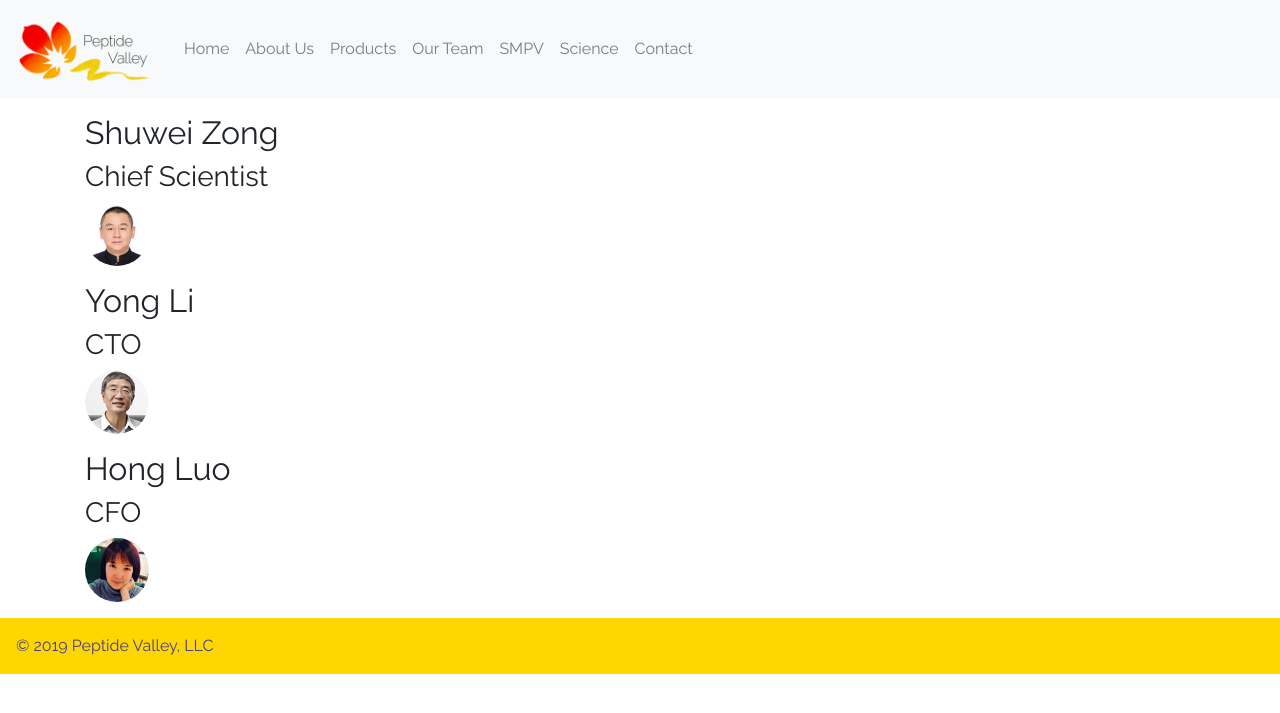
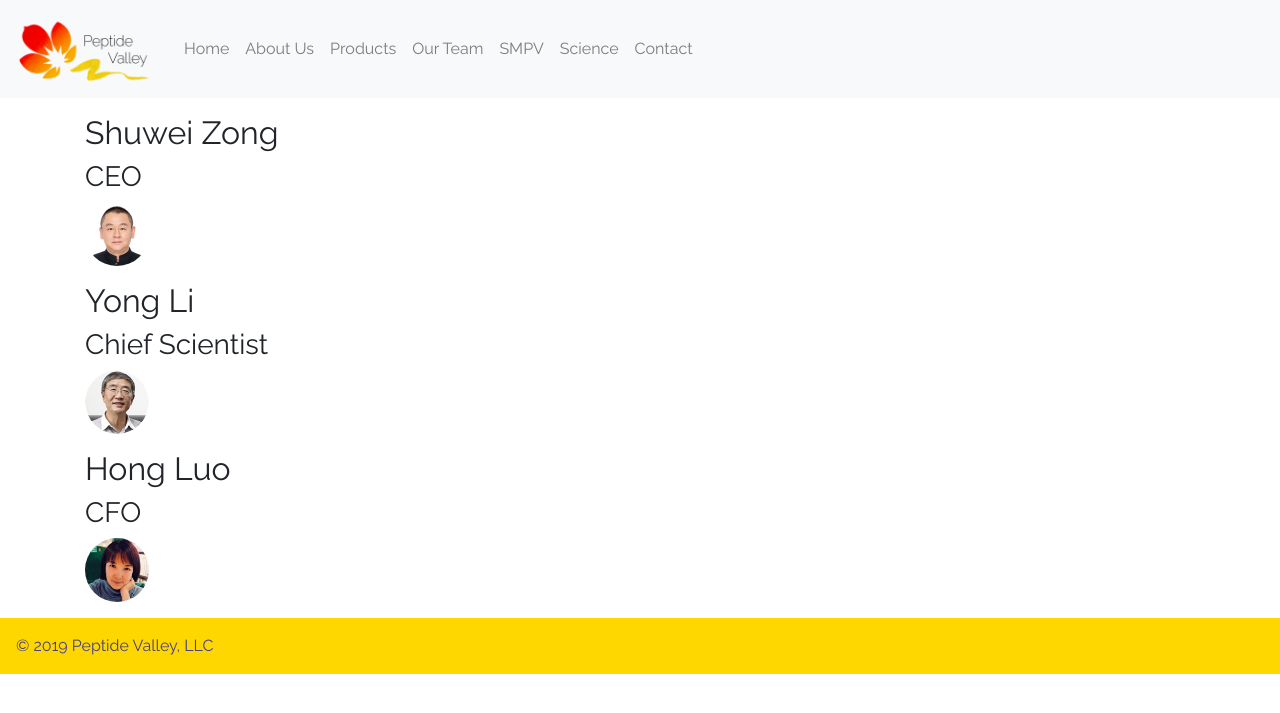
Before and after one commit to peptide-valley/peptide-valley.github.io, a Jekyll site: the page built from team/index.md, in a window 1280 px wide. Shown: the top 713 px of the page. Built offline with Jekyll 4.4.1, drawn with Linux system fonts in a browser that asks for light colours.

Commit message:
Update index.md

```diff
--- a/team/index.md
+++ b/team/index.md
@@ -12,14 +12,14 @@ title: Our Team
 
 ## Shuwei Zong
 
-### Chief Scientist
+### CEO
 
 ![](/images/zong.png)
 
 
 ## Yong Li
 
-### CTO
+### Chief Scientist
 
 ![](/images/li.png)
 
```
